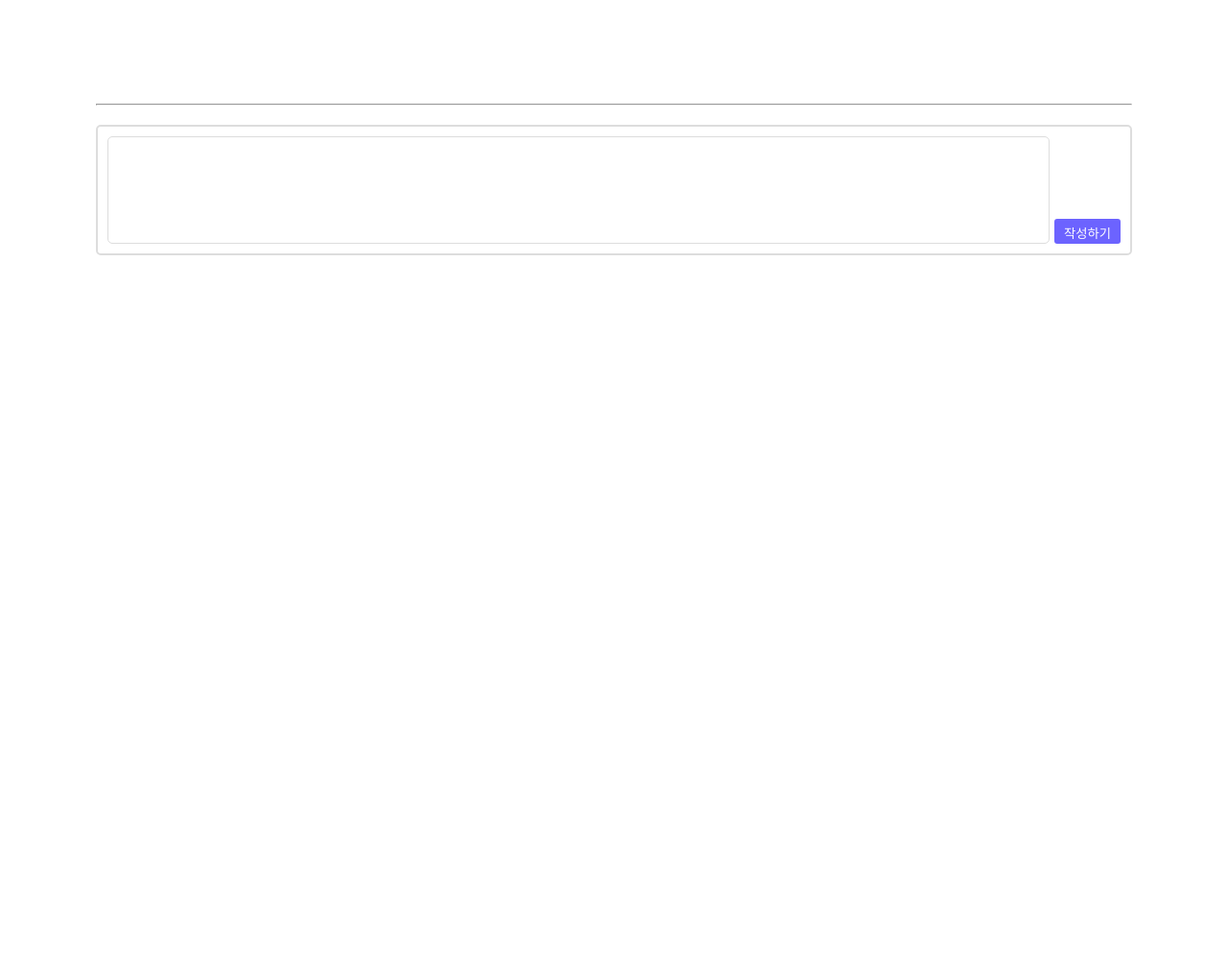
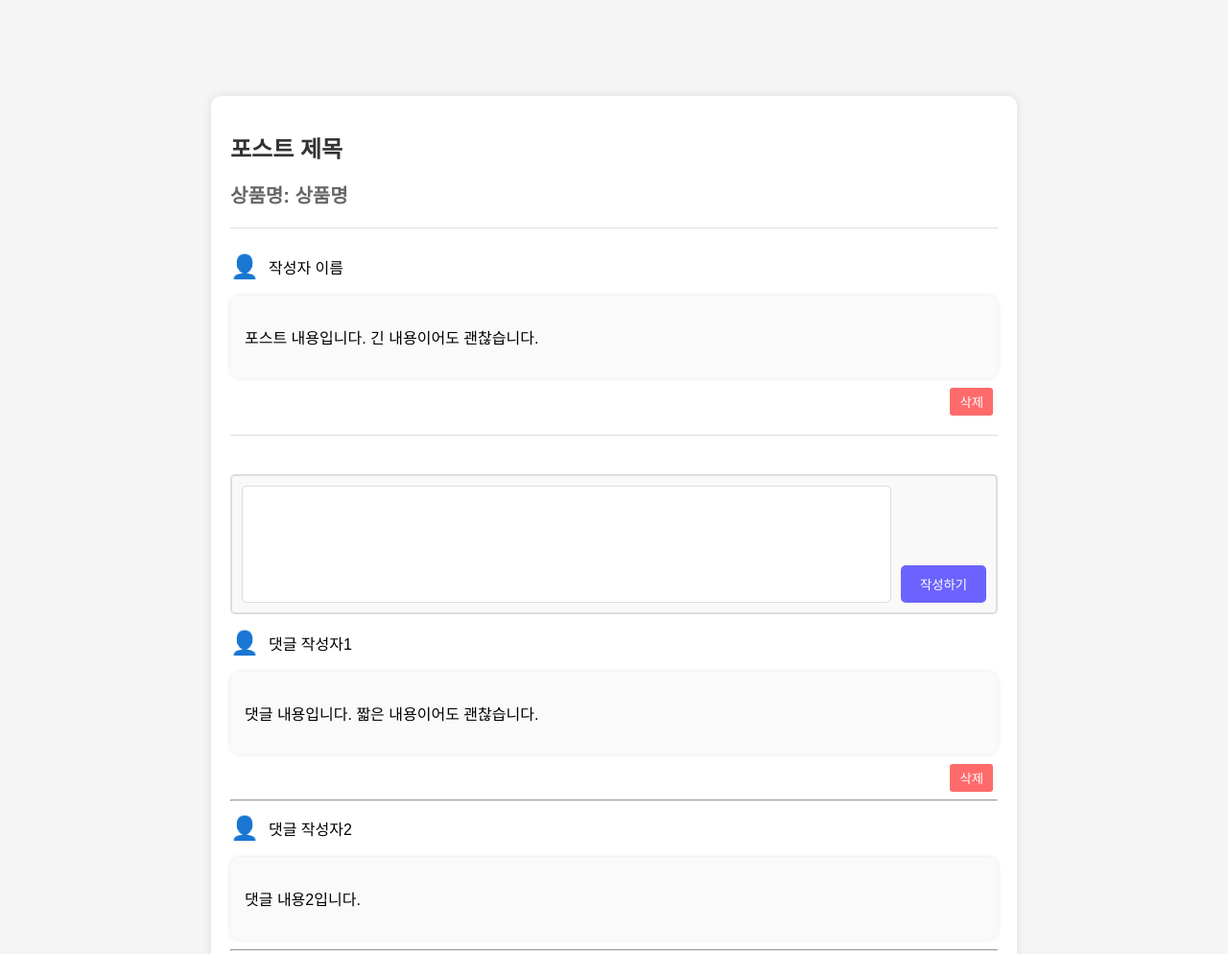
Before and after one commit to JeonSeokMin/IP_project, a website: page board.html in a window 1280 px wide. Shown: the whole page at 96% size. Before the commit the page ends 800 px from the top, so only its background shows below. Drawn offline with nearby package versions, Linux system fonts and the light colour scheme; no server answers.

Commit message:
style: board 페이지스타일 수정.

```diff
--- a/board.html
+++ b/board.html
@@ -7,6 +7,9 @@
   </head>
   <body>
     <div class="chat-body">
+      <div id="title-container"></div>
+      <div id="productName-container"></div>
+      <hr class="separate-post-comment" />
       <div id="post-container"></div>
       <hr class="separate-post-comment" />
       <div class="comment">
--- a/js/script_board.js
+++ b/js/script_board.js
@@ -33,23 +33,31 @@ document.addEventListener("DOMContentLoaded", function() {
     const postId = urlParams.get('contentId');
     const baseURL = "https://3.36.250.80:3000";
 
+    const titleContainer = document.getElementById("title-container");
+    const productNameContainer = document.getElementById("productName-container");
     const postContainer = document.getElementById("post-container");
     const commentsContainer = document.getElementById("comments-container");
     const postButton = document.getElementById("post-button");
     const commentInput = document.querySelector(".text_input");
 
-    // 포스트 데이터 가져오기
-    axios.get(`${baseURL}/api/boards/${postId}`)
-    .then(response => {
-        const data = response.data;
-        displayPost(data);
-        displayComments(data.comments);
-    })
-    .catch(error => console.error('포스트 데이터를 가져오는 중 에러 발생:', error));
+    // // 포스트 데이터 가져오기
+    // axios.get(`${baseURL}/api/boards/${postId}`)
+    // .then(response => {
+    //     const data = response.data;
+    //     displayPost(data);
+    //     displayComments(data.comments);
+    // })
+    // .catch(error => console.error('포스트 데이터를 가져오는 중 에러 발생:', error));
 
 
     // 포스트 표시하기
     function displayPost(post) {
+        const titleHTML = `<h1>${post.title}</h1>`;
+        titleContainer.innerHTML = titleHTML;
+
+        const productNameHTML = `<h2>상품명: ${post.productName}</h2>`;
+        productNameContainer.innerHTML = productNameHTML;
+
         const postHTML = `
         <div class="message">
             <div class="person_info_container">
@@ -90,18 +98,21 @@ document.addEventListener("DOMContentLoaded", function() {
     // displayPost(test_data);
     // displayComments(test_data.comments);
 
-    // 새로운 댓글 작성하기
-    postButton.addEventListener("click", function() {
-        const content = commentInput.value.trim();
-        if (content) {
-        axios.post(`${baseURL}/api/boards/${postId}/comments`, { content })
-            .then(response => {
-            commentInput.value = '';
-            displayComments(response.data.comments);  // 응답에 포함된 업데이트된 댓글을 표시합니다.
-            })
-            .catch(error => console.error('댓글을 작성하는 중 에러 발생:', error));
-        }
-    });
+    // // 새로운 댓글 작성하기
+    // postButton.addEventListener("click", function() {
+    //     const content = commentInput.value.trim();
+    //     if (content) {
+    //     axios.post(`${baseURL}/api/boards/${postId}/comments`, { content })
+    //         .then(response => {
+    //         commentInput.value = '';
+    //         displayComments(response.data.comments);  // 응답에 포함된 업데이트된 댓글을 표시합니다.
+    //         })
+    //         .catch(error => console.error('댓글을 작성하는 중 에러 발생:', error));
+    //     }
+    // });
+
+    displayPost(test_data);
+    displayComments(test_data.comments);
 });
 
 function deletePost() {
--- a/style/styles_board.css
+++ b/style/styles_board.css
@@ -1,78 +1,134 @@
 body {
-  font-family: Arial, sans-serif;
+  font-family: 'Arial', sans-serif;
   margin: 0;
   padding: 100px;
+  background-color: #f5f5f5;
 }
-.chat-container {
-  max-width: 600px;
+
+.chat-body {
+  max-width: 800px;
   margin: 0 auto;
-  border-radius: 5px;
-  overflow: hidden;
+  padding: 20px;
+  background-color: #fff;
+  border-radius: 10px;
+  box-shadow: 0 0 10px rgba(0, 0, 0, 0.1);
 }
+
+#title-container h1 {
+  font-size: 24px;
+  color: #333;
+  margin-bottom: 10px;
+}
+
+#productName-container h2 {
+  font-size: 20px;
+  color: #666;
+  margin-bottom: 20px;
+}
+
 .post_button {
   align-self: flex-end;
+  background-color: #6c63ff;
+  color: white;
+  border: none;
+  border-radius: 5px;
+  padding: 10px 20px;
+  cursor: pointer;
+  transition: background-color 0.3s;
 }
+
+.post_button:hover {
+  background-color: #5a50e5;
+}
+
 .avatar {
   font-size: 24px;
   margin-right: 10px;
 }
+
 .message-content {
-  background-color: white;
-  padding: 10px;
+  background-color: #fafafa;
+  padding: 15px;
+  border-radius: 10px;
+  box-shadow: 0 0 5px rgba(0, 0, 0, 0.1);
+  margin-bottom: 10px;
 }
+
 .message-options {
   display: flex;
   justify-content: flex-end;
+  margin-top: 10px;
 }
+
 .message-options button {
   margin: 0 5px;
   padding: 5px 10px;
   border: none;
   border-radius: 3px;
+  background-color: #ff6b6b;
+  color: white;
+  cursor: pointer;
+  transition: background-color 0.3s;
+}
+
+.message-options button:hover {
+  background-color: #e55b5b;
+}
+
+.separate-post-comment {
+  margin: 20px 0;
+  border: none;
+  height: 1px;
+  background-color: #ddd;
+}
+
+.user-input-container {
+  border: 2px solid #ddd;
+  border-radius: 5px;
+  padding: 10px;
+  margin-bottom: 10px;
+  background-color: #f9f9f9;
+}
+
+.user-input {
+  display: flex;
+  align-items: center;
+}
+
+.user-input textarea {
+  flex-grow: 1;
+  padding: 10px;
+  border: 1px solid #ddd;
+  border-radius: 5px;
+  height: 100px;
+  margin-right: 10px;
+}
+
+.user-input button {
+  padding: 10px 20px;
+  border: none;
+  border-radius: 5px;
   background-color: #6c63ff;
   color: white;
   cursor: pointer;
+  transition: background-color 0.3s;
 }
-.message-options button:hover {
-  background-color: #4c47b5;
-}
-.separate-post-comment {
-  margin-bottom: 20px;
-}
-.user-input-container {
-  border: 2px solid #ddd;
-  border-radius: 5px;
-  margin-bottom: 10px;
-}
-.user-input {
-  display: flex;
-  margin: 10px 10px;
-}
-.user-input textarea {
-  flex-grow: 1;
-  padding: 5px;
-  border: 1px solid #ddd;
-  border-radius: 5px;
-  height: 100px;
-}
-.user-input button {
-  margin-left: 5px;
-  padding: 5px 10px;
-  border: none;
-  border-radius: 3px;
-  background-color: #6c63ff;
-  color: white;
-  cursor: pointer;
-  height: 26px;
-}
+
 .user-input button:hover {
   background-color: #5a50e5;
 }
+
 .text_input {
   resize: none;
 }
+
 .person_info_container {
   display: flex;
   height: 40px;
   align-items: center;
+  margin-bottom: 10px;
 }
+
+.comment {
+  padding-top: 20px;
+}
```
